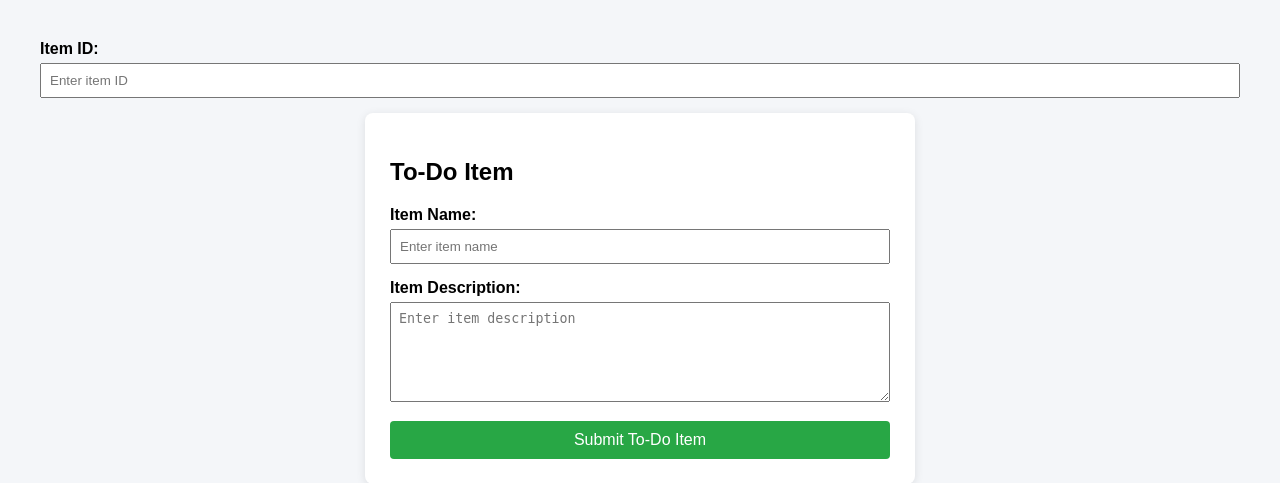
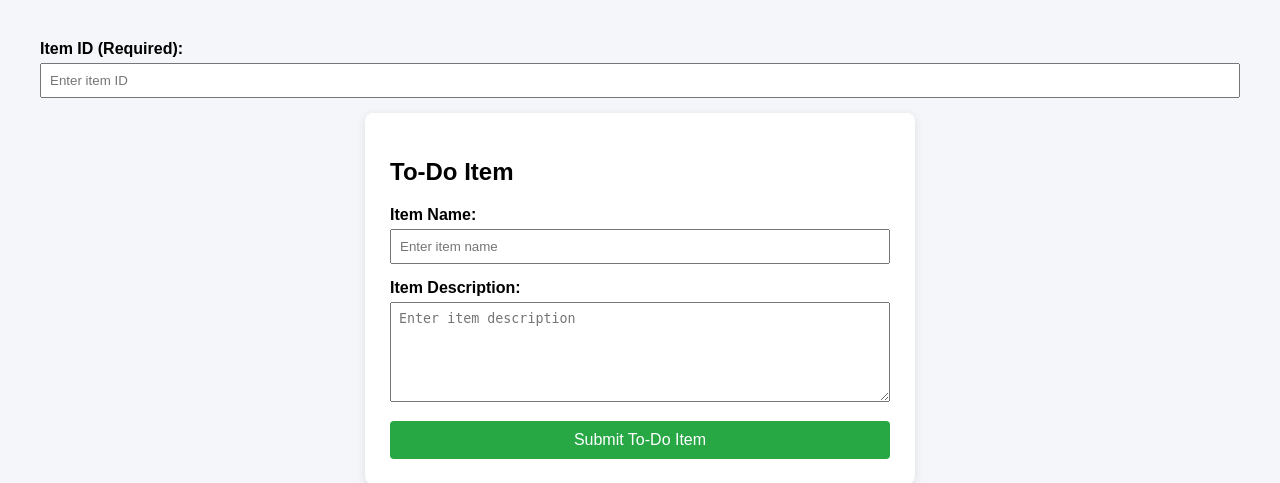
Before and after one commit to ShreyasDamle2805/Git_and_GitHub_Shreyas, a Flask app: template templates/todo.html in a window 1280 px wide. Shown: the top 483 px of the page. Run offline with Flask 3, Linux system fonts and the light colour scheme; the template is opened without the code that fills it, so the values that code supplies are empty.

Commit message:
Re-commit To-Do form with Item ID

```diff
--- a/templates/todo.html
+++ b/templates/todo.html
@@ -55,7 +55,7 @@
     </style>
 </head>
 <body> <div class="form-group">
-    <label for="itemId">Item ID:</label>
+    <label for="itemId">Item ID (Required):</label>
     <input
         type="text"
         id="itemId"
```
